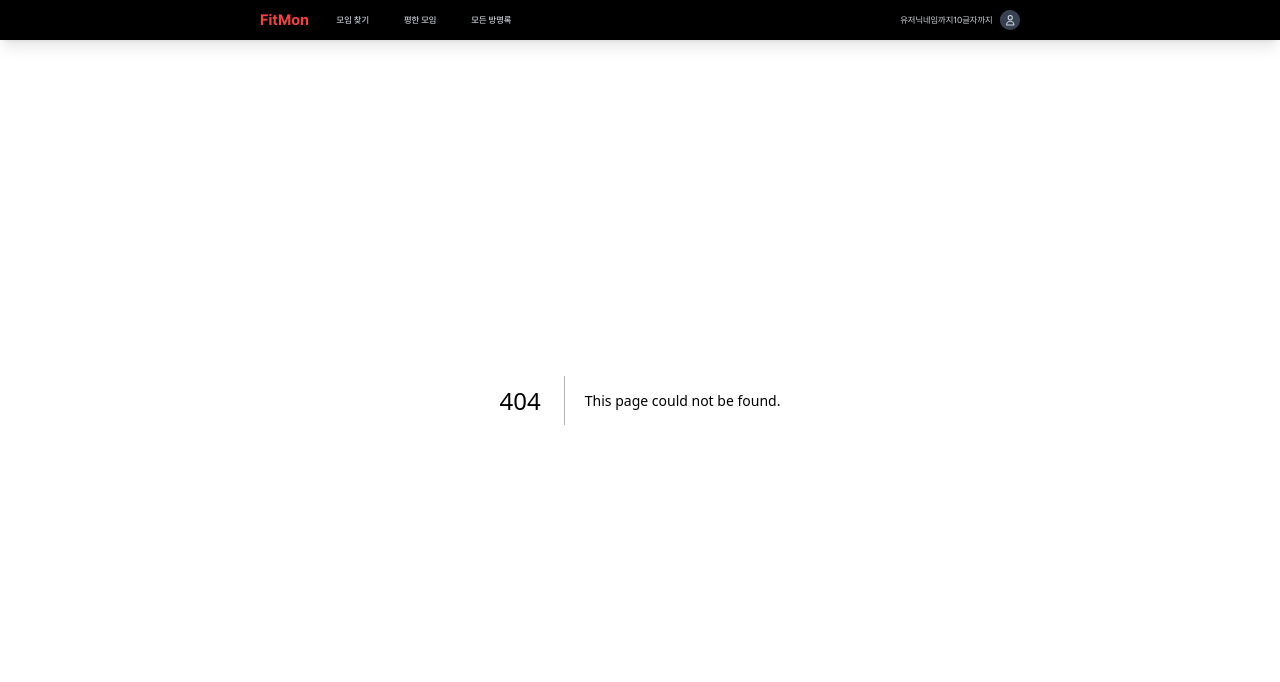
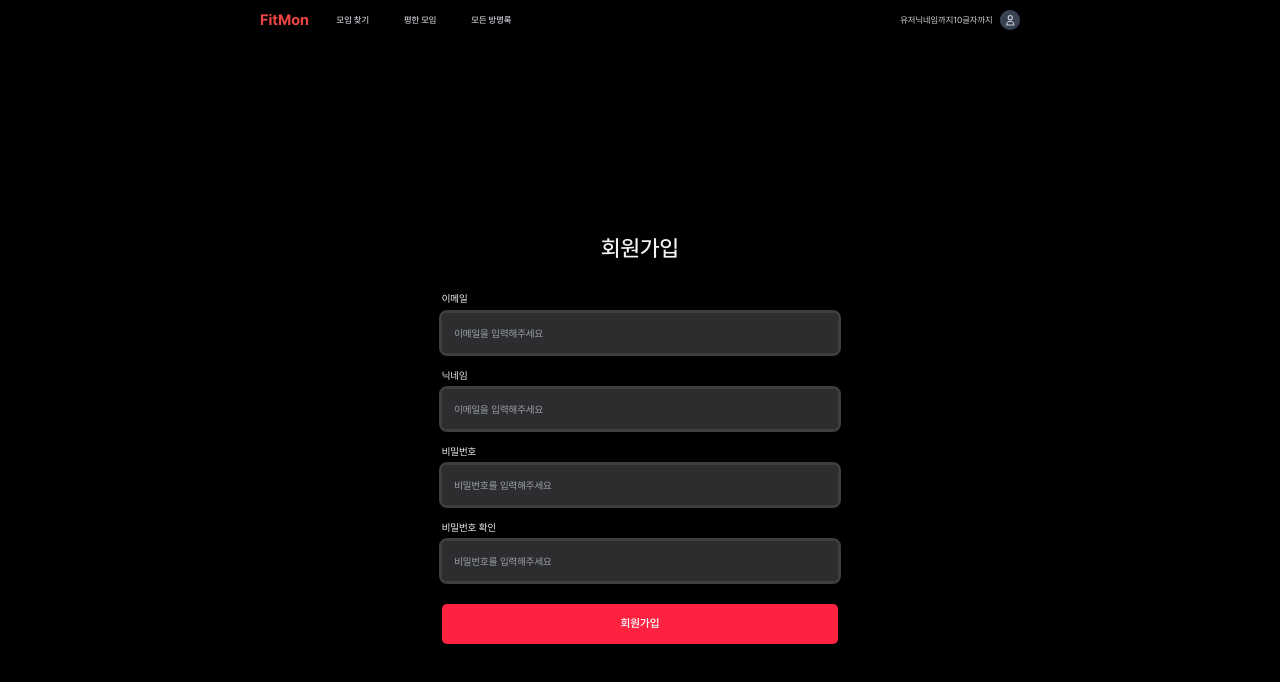
Before and after one commit to FESI06-project/-frontend, a Next.js app: page /register in a window 1280 px wide. Before the commit this address had no page. Shown: the top 682 px of the page. Built offline with nearby package versions, Linux system fonts and the light colour scheme.

Commit message:
✨ feat: 회원가입 form 구현

```diff
--- /dev/null
+++ b/src/pages/register/index.tsx
@@ -0,0 +1,38 @@
+import RegisterInput from './registerInput';
+// 태블릿 24, 모바일 14
+// 회원가입 창 mt 140 글자 mb 50
+
+export default function Register() {
+  return (
+    <div className="bg-black text-white mt-16 w-full h-screen flex justify-center items-center">
+      <div className="flex flex-col justify-center items-center max-w-[640px] w-1/3">
+        <h1 className="mb-12 text-4xl font-medium">회원가입</h1>
+
+        <form className="flex flex-col w-full px-6">
+          <p className="mb-2.5">이메일</p>
+          <RegisterInput type="email" placeholder="이메일을 입력해주세요" />
+
+          <p className="mb-2.5">닉네임</p>
+          <RegisterInput type="nickname" placeholder="이메일을 입력해주세요" />
+
+          <p className="mb-2.5">비밀번호</p>
+          <RegisterInput
+            type="password"
+            placeholder="비밀번호를 입력해주세요"
+          />
+
+          <p className="mb-2.5">비밀번호 확인</p>
+          <RegisterInput
+            type="password"
+            placeholder="비밀번호를 입력해주세요"
+            className="mb-9"
+          />
+
+          <button className="w-full h-16 rounded-lg bg-primary text-lg font-semibold">
+            회원가입
+          </button>
+        </form>
+      </div>
+    </div>
+  );
+}
```
